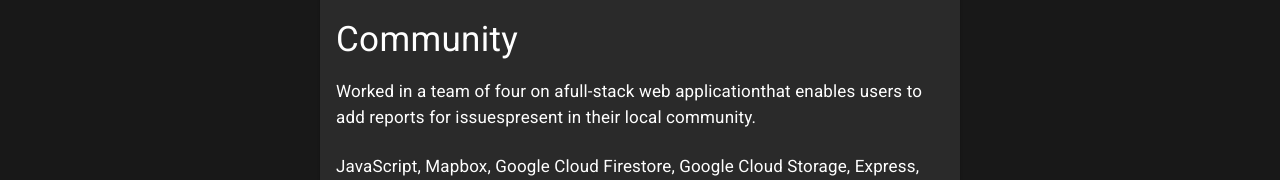
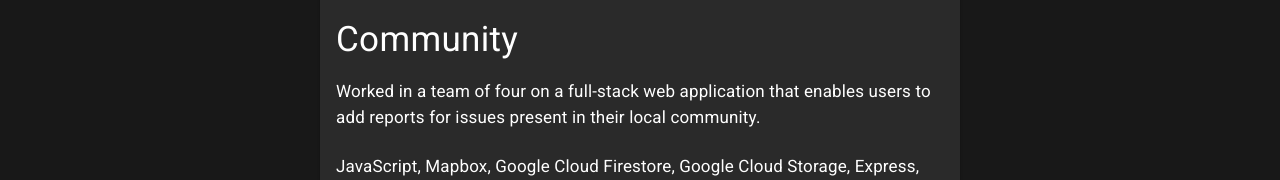
Before and after one commit to sharmaadvay0/developer-portfolio, a React (Create React App) app: page /projects in a window 1280 px wide. Shown: the part 453-633 px from the top of the page. Built offline with nearby package versions, Linux system fonts and the light colour scheme.

Commit message:
fixed typos (#9)

```diff
--- a/src/pages/Projects.js
+++ b/src/pages/Projects.js
@@ -20,7 +20,7 @@ const Projects = () => {
       >
         <Project
           title="Community"
-          description="Worked in a team of four on afull-stack web applicationthat enables users to add reports for issuespresent in their local community."
+          description="Worked in a team of four on a full-stack web application that enables users to add reports for issues present in their local community."
           githubLink="https://github.com/Hackathon-Squad/Community"
           imgPath="/images/community.png"
           techUsed="JavaScript, Mapbox, Google Cloud Firestore, Google Cloud Storage, Express, React, Node.js"
```
